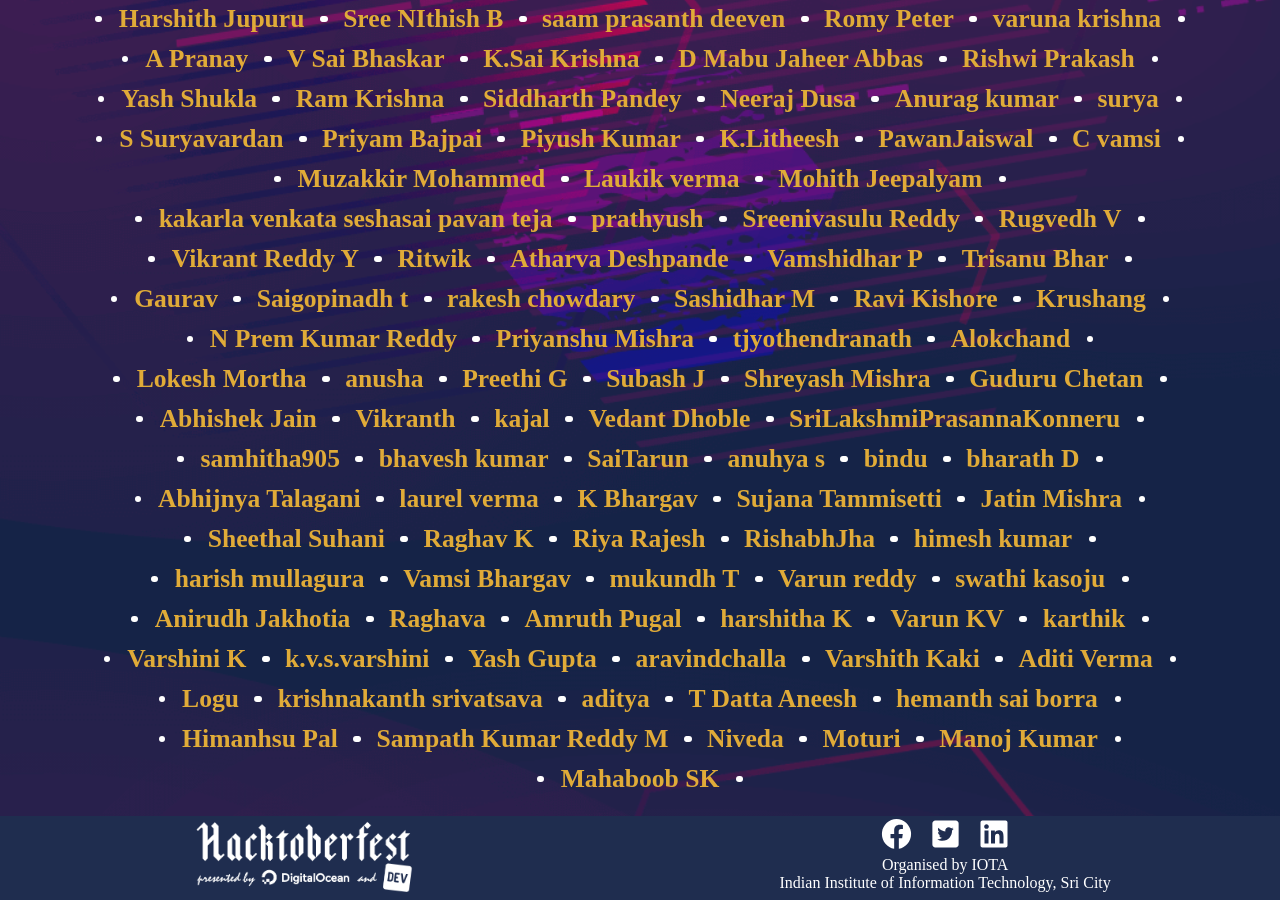
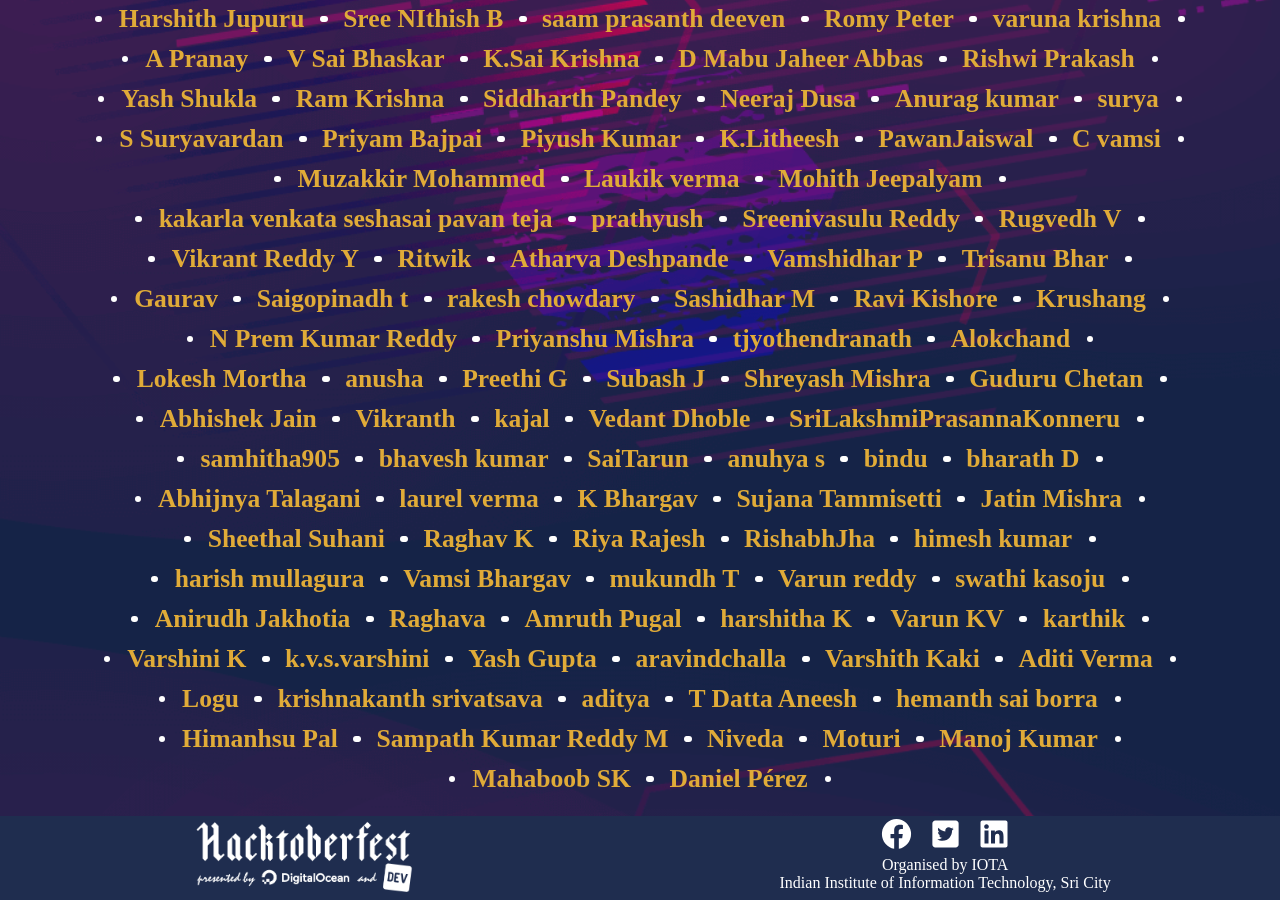
Before and after one commit to Project-Club-IIITS/hacktoberfest2019-participants, a Jekyll site: the page index.html, which Jekyll copies as it is, in a window 1280 px wide and 900 px high, scrolled down 694 px. Built offline with Jekyll 4.4.1, drawn with Linux system fonts in a browser that asks for light colours; some web fonts are replaced.

Commit message:
Adding Daniel Pérez

```diff
--- a/index.html
+++ b/index.html
@@ -204,6 +204,7 @@
             <li><a href="https://github.com/shashank4602ashank">Moturi</a></li>
             <li><a href="https://github.com/manojsai2002">Manoj Kumar</a></li>
             <li><a href="https://github.com/bannu6301418535">Mahaboob SK</a></li>
+            <li><a href="https://github.com/Djdany95">Daniel Pérez</a></li>
 
         </ul>
       </div>
```
